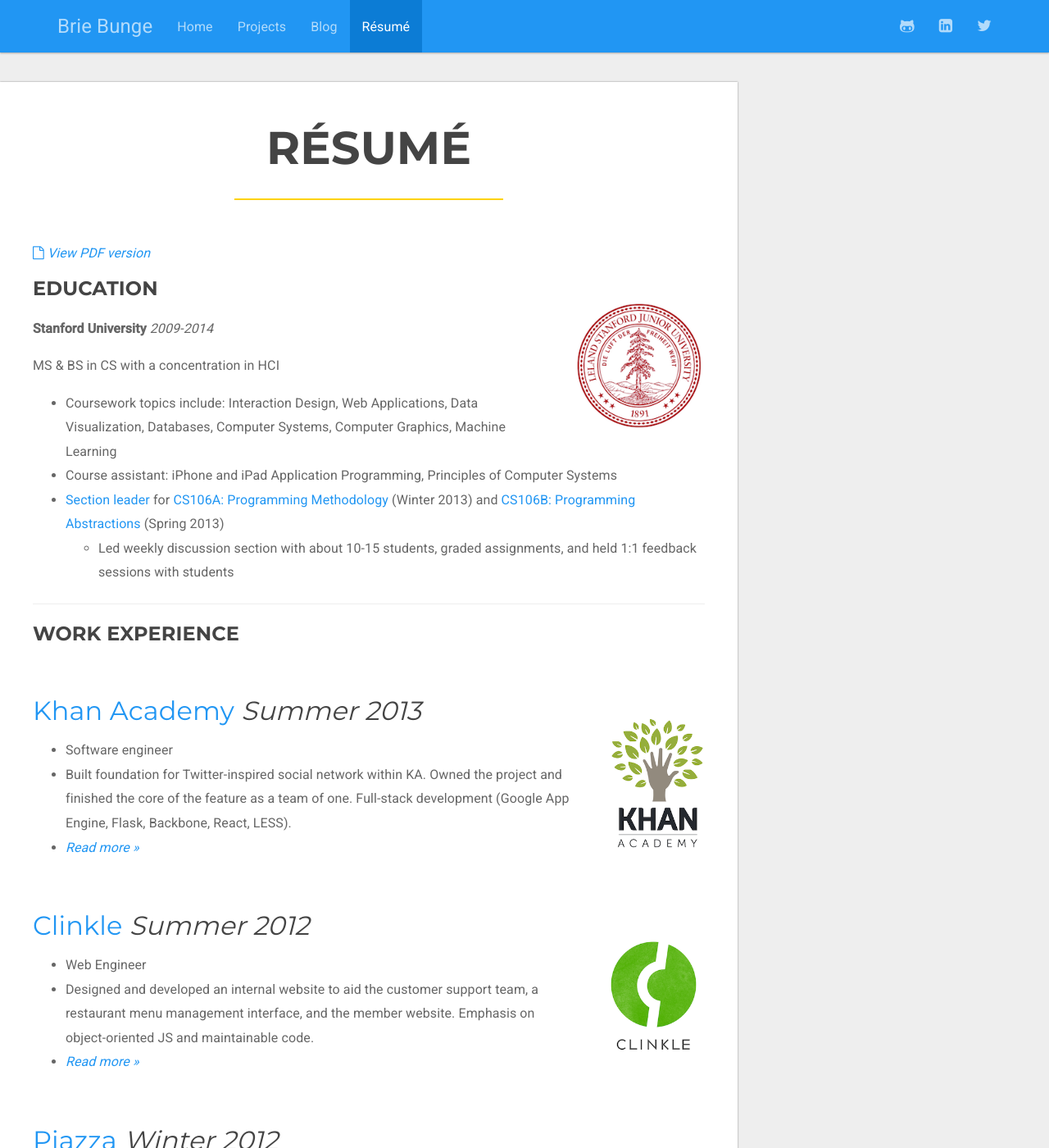
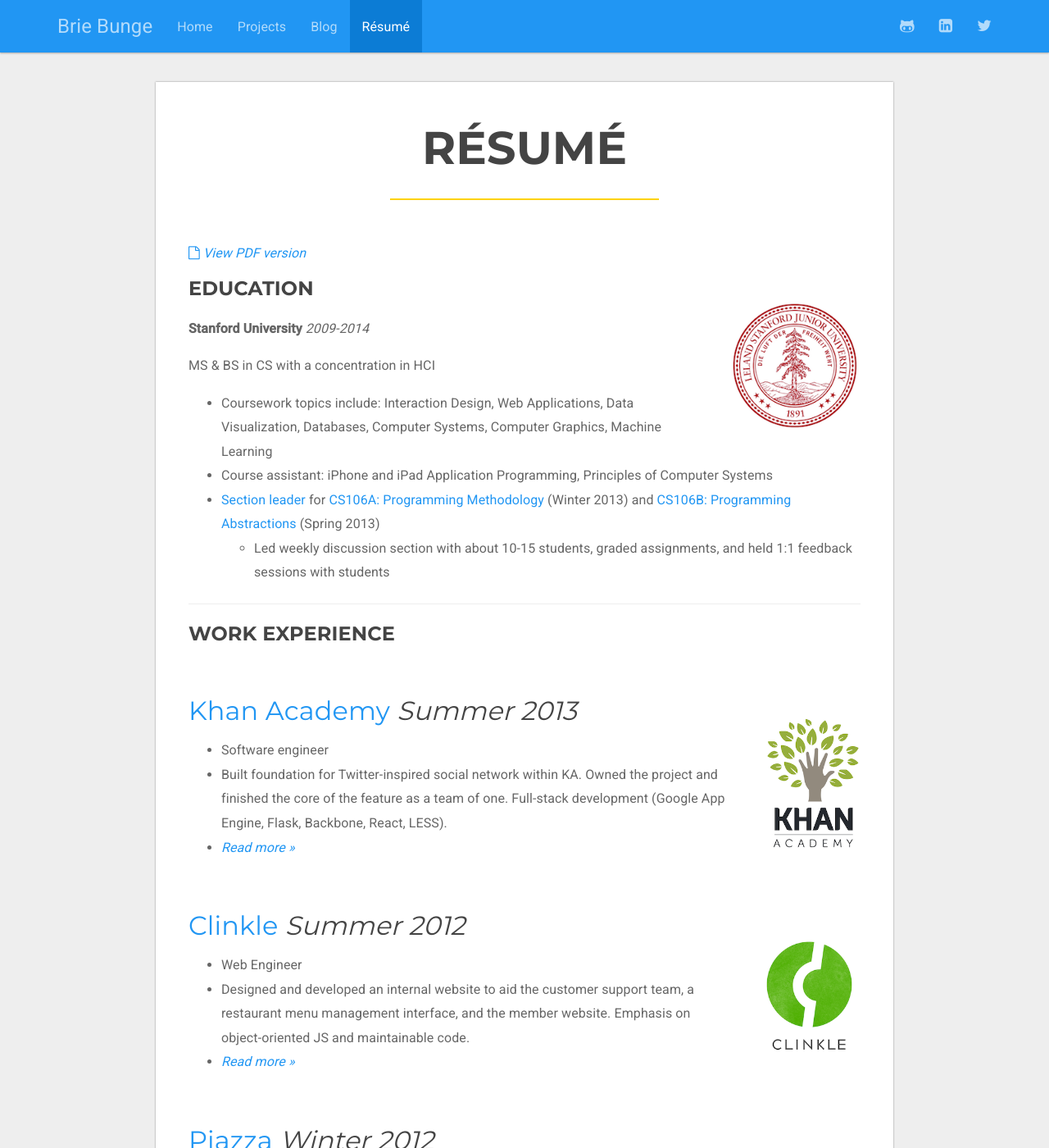
Before and after one commit to brieb/brieb.github.io, a Jekyll site: the page built from resume.md, in a window 1280 px wide and 1400 px high. Shown: the whole window at 82% size. Built offline with Jekyll 4.4.1, drawn with Linux system fonts in a browser that asks for light colours; nearby versions of some CDN libraries; Markdown is read by kramdown in place of the engine named in the settings.

Commit message:
Update style.css

```diff
--- a/public/css/style.css
+++ b/public/css/style.css
@@ -382,8 +382,7 @@
 }
 .page {
   padding: 40px 0;
-  margin-top: 50px;
-  margin-bottom: 50px;
+  margin: 50px auto;
   max-width: 900px;
 }
 .page .page-title {
```
